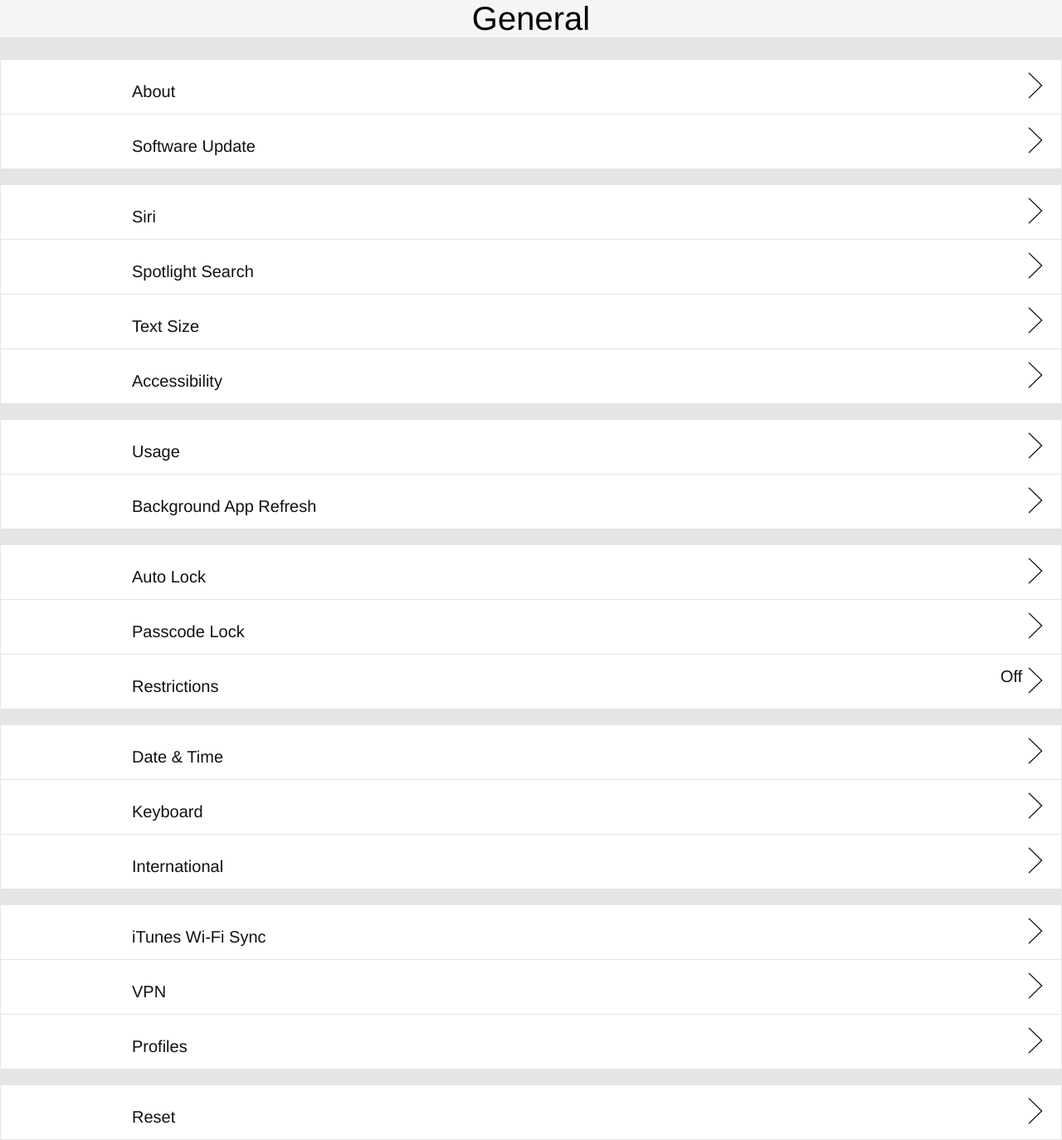
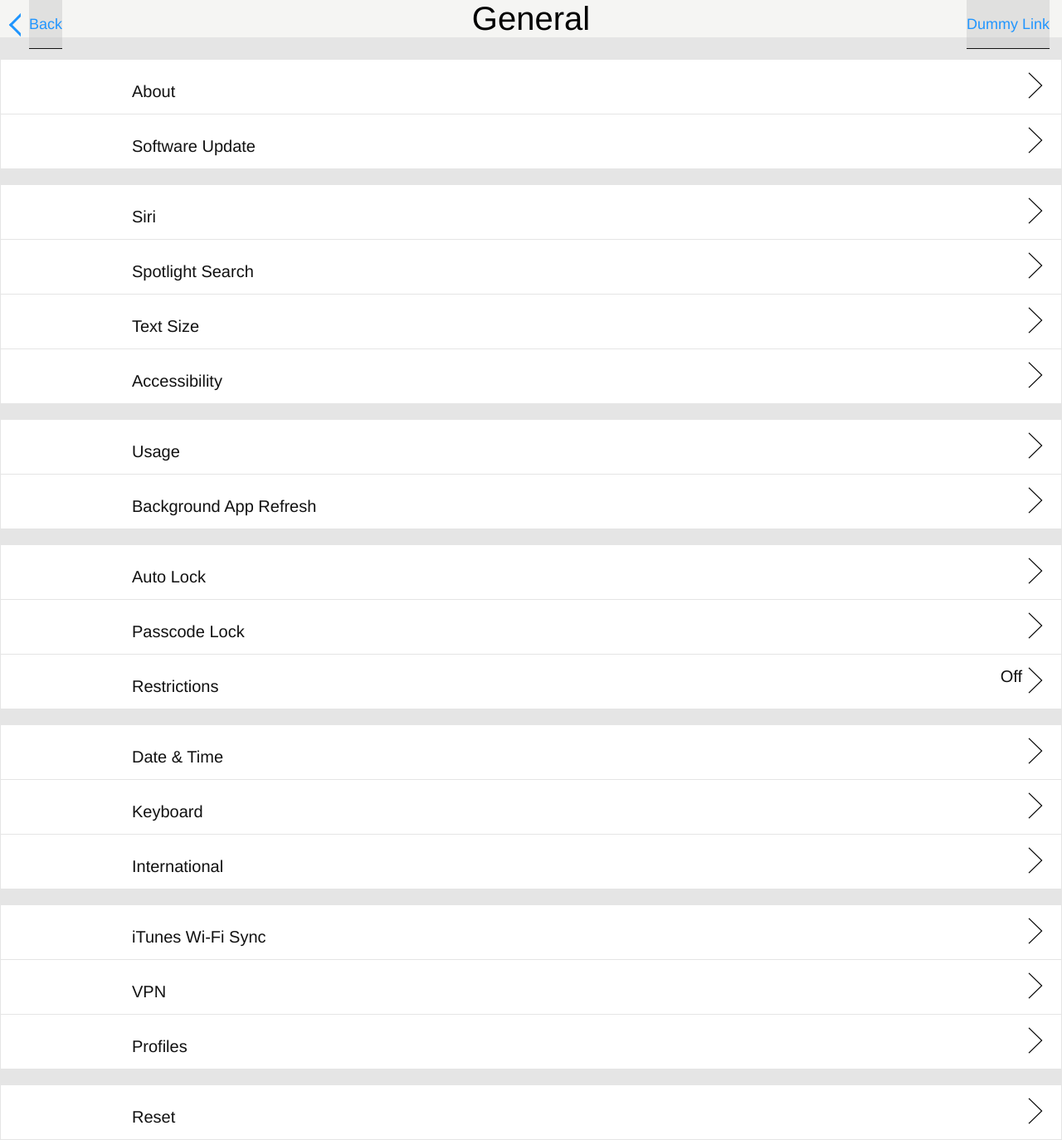
Before and after one commit to boffnoff/boffnoff.github.com, a Jekyll site: the page beta/general.html, which Jekyll copies as it is, in a window 1280 px wide. Shown: the whole page at 83% size. Built offline with Jekyll 4.4.1, drawn with Linux system fonts in a browser that asks for light colours.

Commit message:
added nav bar to general as well as fucntionoing link.. themed a {} to look like .left and .right

```diff
--- a/beta/general.html
+++ b/beta/general.html
@@ -17,6 +17,9 @@
 <body>
 
     <h1 align="center">General</h1>
+
+    <header><span class="left" style="position:fixed";><a href="index.html">Back</a></span>
+        <span class="right" style="position:fixed";><a href="#">Dummy Link</a></span></header>
 
 <div class="container">
 
--- a/beta/index.css
+++ b/beta/index.css
@@ -83,6 +83,11 @@
     align-content: right;
 
 
+}
+
+a {
+    color: #2095FE;
+    text-decoration: none;
 }
 
 
```
